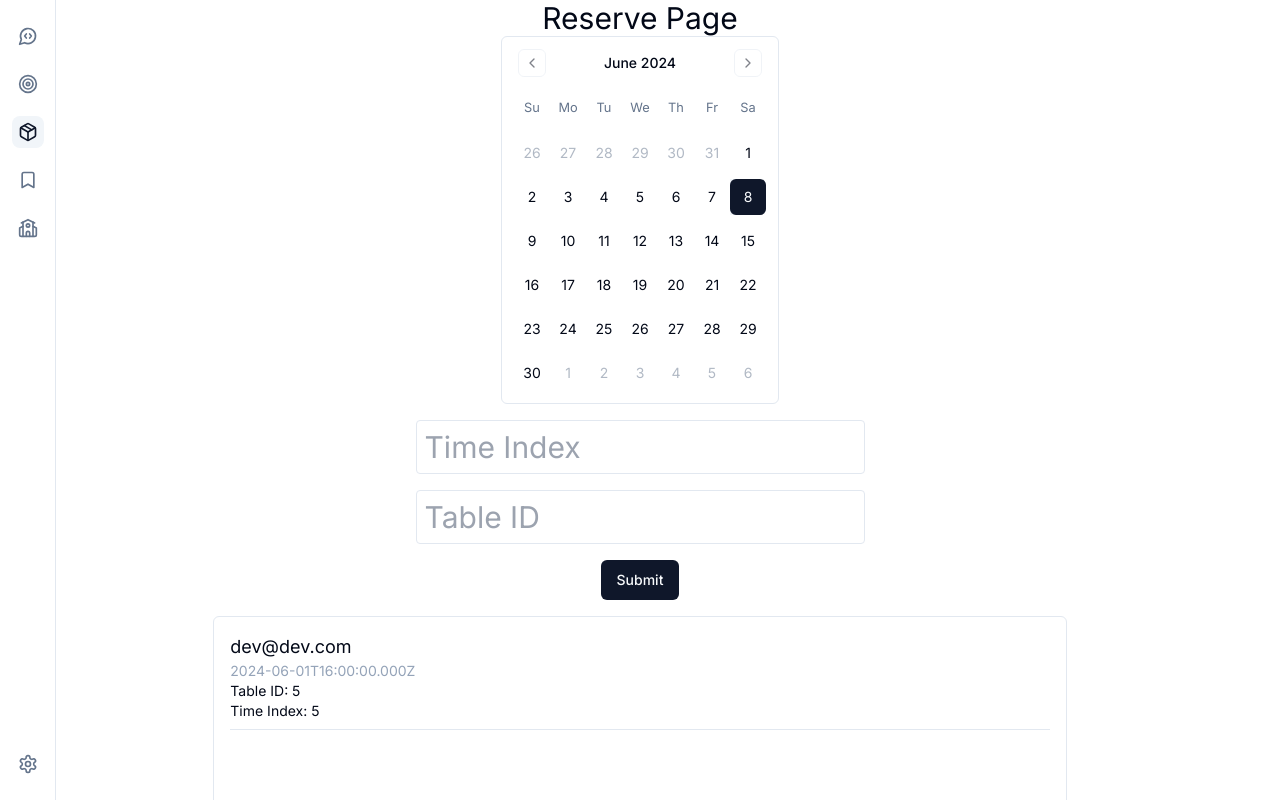
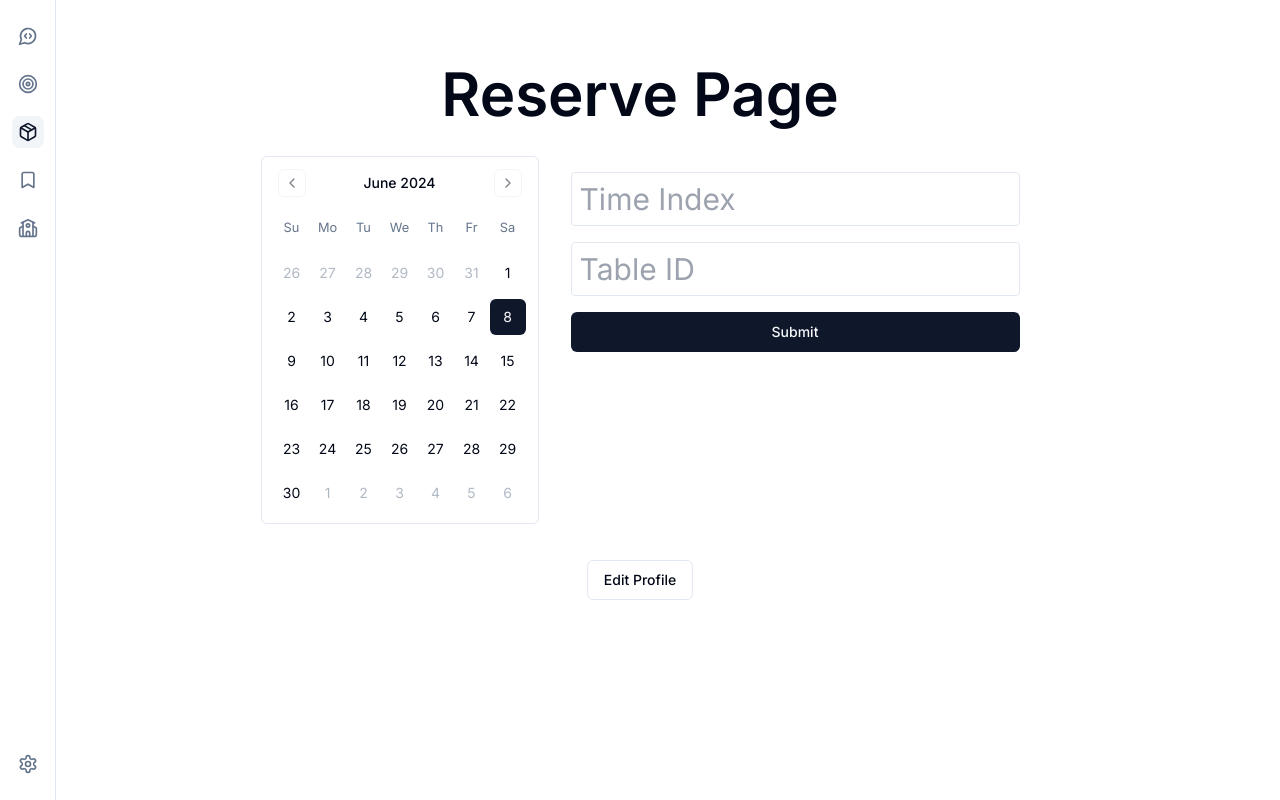
Before and after one commit to timsu92/1122-database-stadium, a Next.js app in the folder frontend/: page /reserve in a window 1280 px wide. Shown: the top 800 px of the page. Built offline with nearby package versions, Linux system fonts and the light colour scheme.

Commit message:
fix conflict

```diff
--- a/frontend/app/announcement/page.tsx
+++ b/frontend/app/announcement/page.tsx
@@ -5,65 +5,65 @@ import { useState, useEffect } from 'react'
 import { Sidebar } from '../sidebar/page'
 
 interface Announcement {
-  id: string
-  title: string
-  content: string
-  time: string
+  id: string,
+  title: string,
+  content: string,
+  time: string,
 }
 
 const Announcements: Announcement[] = [
   {
-    id: '1',
+    id: "1",
     title: 'New Yoga Class',
-    content:
-      'We are excited to announce a new Yoga class starting next Monday.',
-    time: '2024-06-15T00:00:00Z',
+    content: 'We are excited to announce a new Yoga class starting next Monday.',
+    time: '2024-06-15T00:00:00Z'
   },
   {
-    id: '2',
+    id: "2",
     title: 'Holiday Schedule',
     content: 'The gym will be closed on July 4th for Independence Day.',
-    time: '2024-06-15T00:00:00Z',
+    time: '2024-06-15T00:00:00Z'
   },
   {
-    id: '3',
+    id: "3",
     title: 'New Equipment',
     content: 'We have added new treadmills and ellipticals to the cardio room.',
-    time: '2024-06-15T00:00:00Z',
+    time: '2024-06-15T00:00:00Z'
   },
   {
-    id: '4',
+    id: "4",
     title: 'Member of the Month',
     content: 'Congratulations to Jane Doe for being the member of the month!',
-    time: '2024-06-15T00:00:00Z',
+    time: '2024-06-15T00:00:00Z'
   },
   {
-    id: '5',
+    id: "5",
     title: 'Workshop: Nutrition Basics',
     content: 'Join us for a workshop on nutrition basics next Saturday.',
-    time: '2024-06-15T00:00:00Z',
+    time: '2024-06-15T00:00:00Z'
   },
   {
-    id: '6',
+    id: "6",
     title: 'Extended Hours',
     content: 'We are extending our hours on weekdays until 10 PM.',
-    time: '2024-06-15T00:00:00Z',
+    time: '2024-06-15T00:00:00Z'
   },
   {
-    id: '7',
+    id: "7",
     title: 'Personal Training Discount',
     content: 'Get 20% off personal training sessions this month.',
-    time: '2024-06-15T00:00:00Z',
+    time: '2024-06-15T00:00:00Z'
   },
   {
-    id: '8',
+    id: "8",
     title: 'Upcoming Maintenance',
     content: 'The pool will be closed for maintenance next Tuesday.',
-    time: '2024-06-15T00:00:00Z',
-  },
-]
+    time: '2024-06-15T00:00:00Z'
+  }
+];
 
 export default function ActivityPage() {
+
   // const [announcements, setAnnouncements] = useState<Announcement[]>([]);
   // const [loading, setLoading] = useState<boolean>(true);
   // const [error, setError] = useState<string | null>(null);
@@ -94,20 +94,23 @@ export default function ActivityPage() {
   // if (loading) return <div>Loading...</div>;
   // if (error) return <div>Error: {error}</div>;
 
+
   return (
     <>
       <Sidebar />
-      <div className="h-full flex flex-col items-center justify-center text-3xl">
-        Announcement Page
+      <div className='h-full flex flex-col items-center justify-center m-8 text-3xl'>
+        <h2 className='text-6xl font-semibold m-8'>Announcement Page</h2>
         <ScrollArea className="h-96 w-4/6 rounded-md border">
           <div className="p-4">
             {/* <h4 className="mb-4 text-sm font-medium leading-none">Tags</h4> */}
             {Announcements.map((announcement) => (
               <>
-                <div key={announcement.id} className="text-sm">
+                <div key={announcement.id} className="text-sm hover:bg-slate-100">
                   <h1 className="text-lg">{announcement.title}</h1>
                   <p className="text-slate-400">{announcement.time}</p>
-                  <div>{announcement.content}</div>
+                  <div>
+                    {announcement.content}
+                  </div>
                 </div>
                 <Separator className="my-2" />
               </>
@@ -116,5 +119,6 @@ export default function ActivityPage() {
         </ScrollArea>
       </div>
     </>
-  )
-}
+
+  );
+};
--- a/frontend/app/reserve/page.tsx
+++ b/frontend/app/reserve/page.tsx
@@ -7,26 +7,37 @@ import { Button } from '@/components/ui/button'
 import { Calendar } from '@/components/ui/calendar'
 import { Sidebar } from '../sidebar/page'
 
+import {
+    Drawer,
+    DrawerClose,
+    DrawerContent,
+    DrawerDescription,
+    DrawerFooter,
+    DrawerHeader,
+    DrawerTitle,
+    DrawerTrigger,
+} from "@/components/ui/drawer"
+
 interface Reserve {
-  user_mail: string
-  usedtableid: number
-  tabledate: string
+    user_mail: string,
+    usedtableid: number,
+    tabledate: string,
     timeidx: number
 }
 
 const reserves: Reserve[] = [
     {
-    user_mail: 'dev@dev.com',
-    usedtableid: 5,
-    tabledate: '2024-06-01T16:00:00.000Z',
-    timeidx: 5,
-  },
+        "user_mail": "dev@dev.com",
+        "usedtableid": 5,
+        "tabledate": "2024-06-01T16:00:00.000Z",
+        "timeidx": 5
+    }
 ]
 
 export default function ReservePage() {
-  const [timeIndex, setTimeIndex] = useState<string>('')
-  const [tableid, setTableid] = useState<number | undefined>()
-  const [date, setDate] = useState<Date | undefined>(new Date())
+    const [timeIndex, setTimeIndex] = useState<string>('');
+    const [tableid, setTableid] = useState<number | undefined>();
+    const [date, setDate] = useState<Date | undefined>(new Date());
     // const [reserves, setReserves] = useState<Reserve[]>([]);
     // const [loading, setLoading] = useState<boolean>(true);
     // const [error, setError] = useState<string | null>(null);
@@ -58,22 +69,24 @@ export default function ReservePage() {
     // if (error) return <div>Error: {error}</div>;
 
     const handleSubmit = () => {
-    console.log('Date:', date)
-    console.log('Time Index:', timeIndex)
-    console.log('Table ID:', tableid)
-  }
+        console.log('Date:', date);
+        console.log('Time Index:', timeIndex);
+        console.log('Table ID:', tableid);
+    };
 
     return (
         <>
             <Sidebar />
-      <div className="h-full flex flex-col items-center justify-center text-3xl">
-        Reserve Page
+            <div className='h-full flex flex-col items-center justify-center m-8 text-3xl'>
+                <h2 className='text-6xl font-semibold m-8'>Reserve Page</h2>
+                <div className="flex gap-8">
                     <Calendar
                         mode="single"
                         selected={date}
                         onSelect={setDate}
                         className="rounded-md border"
                     />
+                    <div className="flex flex-col">
                         <input
                             type="text"
                             placeholder="Time Index"
@@ -91,7 +104,20 @@ export default function ReservePage() {
                         <Button onClick={handleSubmit} className="mt-4">
                             Submit
                         </Button>
-        <ScrollArea className="h-96 w-4/6 rounded-md border mt-4">
+                    </div>
+                </div>
+                <div className="m-8">
+                    <Drawer>
+                        <DrawerTrigger>
+                            <Button variant="outline">Edit Profile</Button>
+                        </DrawerTrigger>
+                        <DrawerContent className="items-center">
+                            {/* <DrawerHeader>
+                                <DrawerTitle>Are you absolutely sure?</DrawerTitle>
+                                <DrawerDescription>This action cannot be undone.</DrawerDescription>
+                            </DrawerHeader> */}
+                            <div className="items-center justify-center">
+                                <ScrollArea className="h-96 w-full rounded-md border mt-4">
                                     <div className="p-4">
                                         {reserves.map((reserve, index) => (
                                             <div key={index} className="text-sm">
@@ -105,6 +131,15 @@ export default function ReservePage() {
                                     </div>
                                 </ScrollArea>
                             </div>
+                            <DrawerFooter>
+                                <DrawerClose>
+                                    <Button variant="outline">Close</Button>
+                                </DrawerClose>
+                            </DrawerFooter>
+                        </DrawerContent>
+                    </Drawer>
+                </div>
+            </div>
         </>
-  )
-}
+    );
+};
--- a/frontend/package.json
+++ b/frontend/package.json
@@ -35,6 +35,7 @@
     "react-day-picker": "^8.10.1",
     "react-dom": "^18",
     "react-hook-form": "^7.52.0",
+    "react-icons": "^5.2.1",
     "tailwind-merge": "^2.3.0",
     "tailwindcss-animate": "^1.0.7",
     "vaul": "^0.9.1",
```
Also changed, not shown: frontend/app/activity/page.tsx (+46 -52 lines), 1 other file (tests, documents, lock files or other folders). Lines whose indentation alone changed are shown as unchanged.
